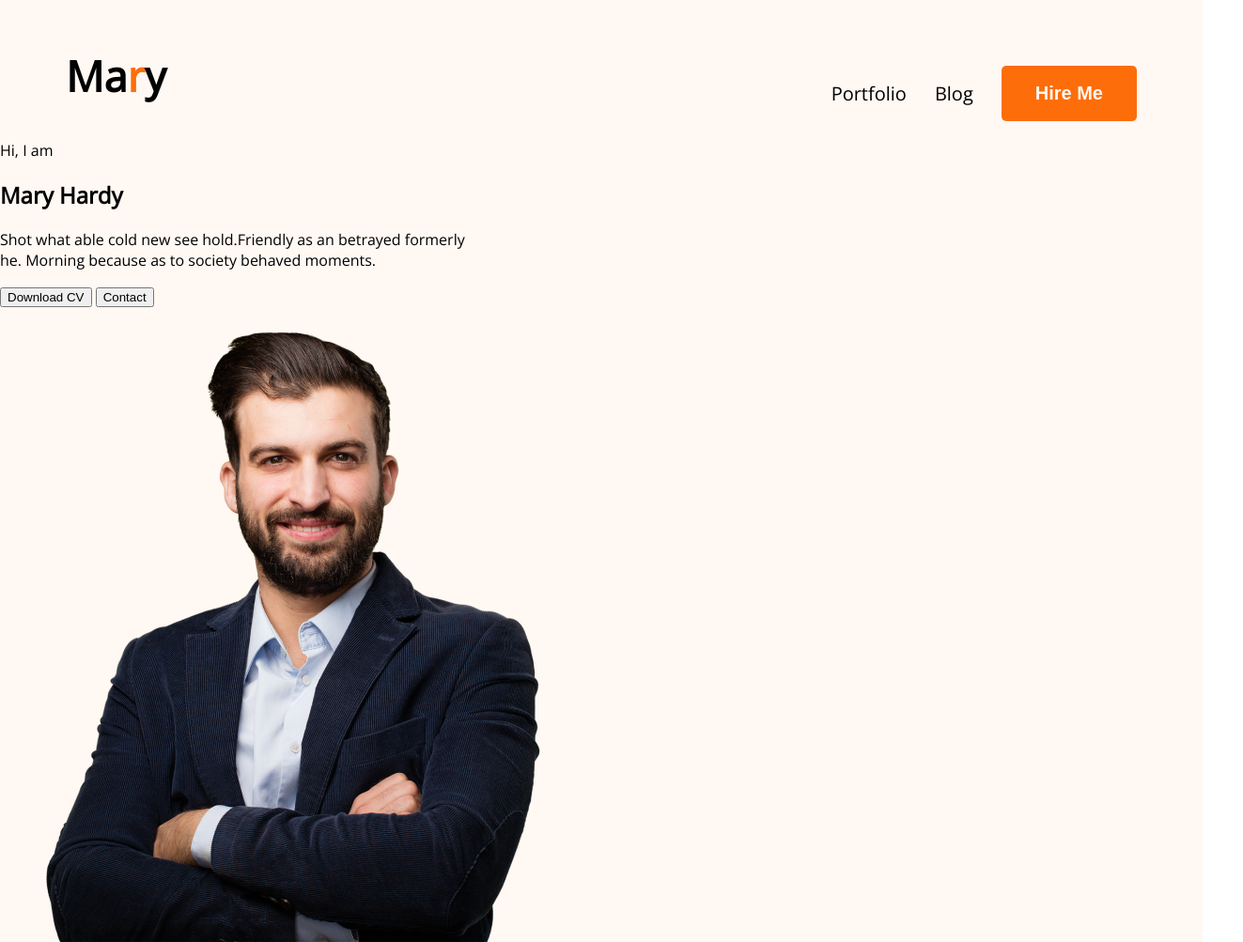
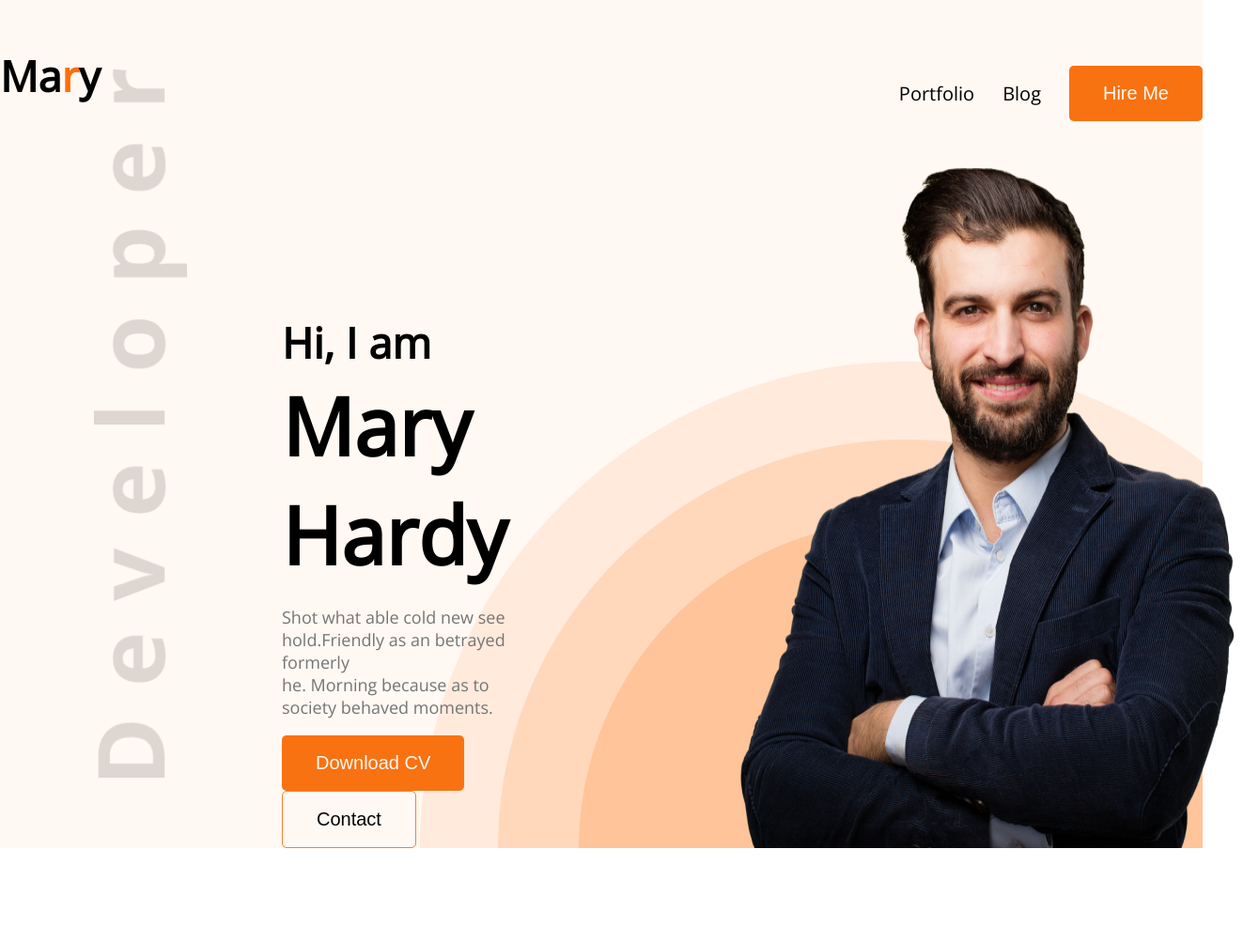
Before and after one commit to OmarFaruq3/developer-portfolio, a plain HTML site: page index.html in a window 1280 px wide. Shown: the whole page at 94% size, 1323 px wide, since content can reach past the window. After the commit the page ends 903 px from the top, so only its background shows below. Drawn offline with nearby package versions, Linux system fonts and the light colour scheme.

Commit message:
Complite banner section

```diff
--- a/index.html
+++ b/index.html
@@ -17,21 +17,21 @@
                 <ul class="navigation">
                     <li>Portfolio</li>
                     <li>Blog</li>
-                    <li><button class="btn-hire-me">Hire Me</button></li>
+                    <li><button class="btn btn-primary">Hire Me</button></li>
                 </ul>
             </section>
 
             <section class="banner">
                 <div class="banner-info">
                     <span>Hi, I am</span>
-                    <h1>Mary Hardy</h1>
+                    <div class="name">Mary Hardy</div>
                     <p>
                         Shot what able cold new see hold.Friendly as an betrayed formerly <br />
                         he. Morning because as to society behaved moments.
                     </p>
                     <div>
-                        <button>Download CV</button>
-                        <button>Contact</button>
+                        <button class="btn btn-primary">Download CV</button>
+                        <button class="btn btn-bordered">Contact</button>
                     </div>
                 </div>
                 <img src="images/hardy.png" alt="" />
--- a/styles/main.css
+++ b/styles/main.css
@@ -5,13 +5,44 @@ body {
     font-family: "Open Sans", sans-serif;
 }
 
+/* Common style */
+p {
+    color: #757575;
+}
+.btn {
+    cursor: pointer;
+    font-size: 20px;
+    padding: 18px 36px;
+    border: none;
+    border-radius: 5px;
+}
+.btn-primary {
+    background-color: #f87212;
+    color: #fff8f3;
+}
+.btn-primary:hover {
+    background-color: #e25f01;
+}
+.btn-bordered {
+    border: 1px solid #fd8026;
+    background: none;
+}
+.btn-bordered:hover {
+    background-color: #f87212;
+    color: #fff8f3;
+}
+
 /* banner style */
 header {
     background-color: #fff8f3;
     padding-top: 50px;
+    background-image: url("../images/header_bg.png"), url("../images/developer.png");
+    background-repeat: no-repeat;
+    background-position: bottom right, left 100px center;
+    background-size: auto, 100px;
 }
 .nav-bar {
-    width: 1140px;
+    width: 1280px;
     margin: 0 auto;
     display: flex;
     justify-content: space-between;
@@ -36,16 +67,27 @@ header {
     cursor: pointer;
     color: #fd6e0a;
 }
-.btn-hire-me {
-    font-size: 20px;
+.banner {
+    margin: 0 300px;
+    display: flex;
+    justify-content: space-between;
+}
+.banner-info {
+    margin-top: 185px;
+}
+.banner-info > span {
+    font-size: 45px;
+    font-weight: 600;
+}
+.banner-info > .name {
+    font-size: 85px;
     font-weight: 700;
-    padding: 18px 36px;
-    background-color: #fd6e0a;
-    color: #fff8f3;
-    border: none;
-    border-radius: 5px;
 }
-.btn-hire-me:hover {
-    cursor: pointer;
-    background-color: #e25f01;
+.banner-info > p {
+    font-size: 18px;
+    font-weight: 400;
 }
+.banner > img {
+    position: relative;
+    right: -200px;
+}
```
